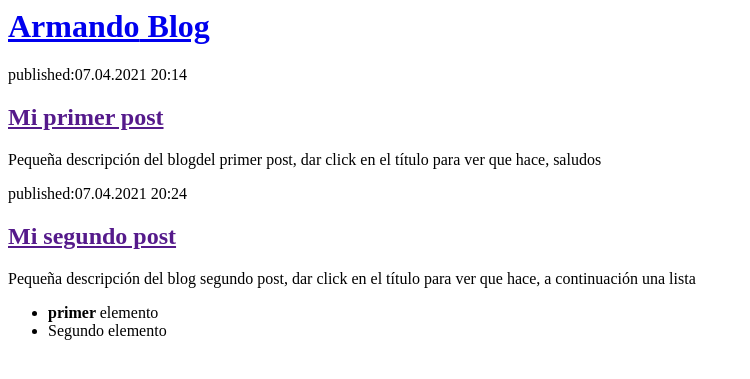
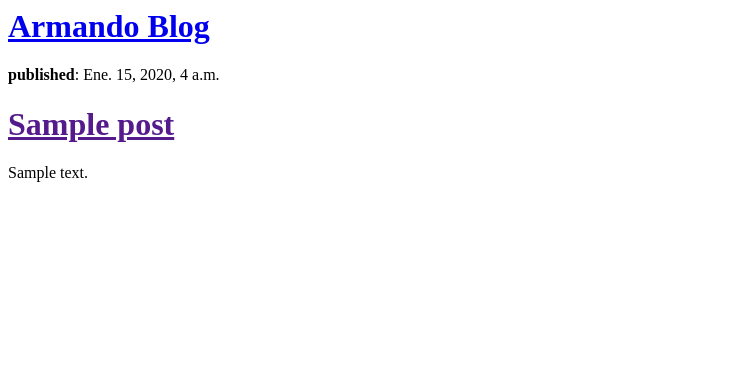
Before and after one commit to arcamo07/my-first-blog, a Django app: page / in a window 1280 px wide. Shown: the top 379 px of the page, without its empty margins (0-750 px from the left). Run offline with Django 3.2, Linux system fonts and the light colour scheme; tables that the repository leaves empty hold one stand-in row (values such as "Sample post").

Commit message:
Modified templates to display posts from database.

```diff
--- a/blog/templates/blog/post_list.html
+++ b/blog/templates/blog/post_list.html
@@ -3,21 +3,19 @@
         <title> Armando's blog</title>
     </head>
     <body>
-        <div>
-            <h1><a href="/"><strong>Armando</strong> Blog</a></h1>
-        <div>
 
-        <div>
-            <p>published:07.04.2021 20:14</p>
-            <h2><a href="">Mi primer post</a></h2>
-            <p>Pequeña descripción del blogdel primer post, dar click en el título para ver que hace, saludos</p>
-        </div>
+       <div>
+           <h1><a href="/">Armando Blog</a></h1>
+           <p> </p>
+       </div>
+        {% for post in posts %}
+            <div>
+                <p> </p>
+                <p><strong>published</strong>: {{ post.published_date}}</p>
+                <h1><a href="">{{post.title}}</a></h1>
+                <p>{{ post.text|linebreaksbr }}</p>
+            <div>
+        {% endfor %}
 
-        <div>
-            <p>published:07.04.2021 20:24</p>
-            <h2><a href="">Mi segundo post</a></h2>
-            <p>Pequeña descripción del blog segundo post, dar click en el título para ver que hace, a continuación una lista
-            <ul><li><strong>primer </strong> elemento</li><li>Segundo elemento</li></ul></p>
-        </div>
     </body>
 </html>
--- a/blog/views.py
+++ b/blog/views.py
@@ -1,5 +1,9 @@
 from django.shortcuts import render
+from django.utils import timezone
+from .models import Post
 
 # Create your views here.
+
 def post_list(request):
-    return render(request, 'blog/post_list.html', {})
+    posts = Post.objects.filter(published_date__lte=timezone.now()).order_by('published_date')
+    return render(request, 'blog/post_list.html', {'posts': posts})
```
